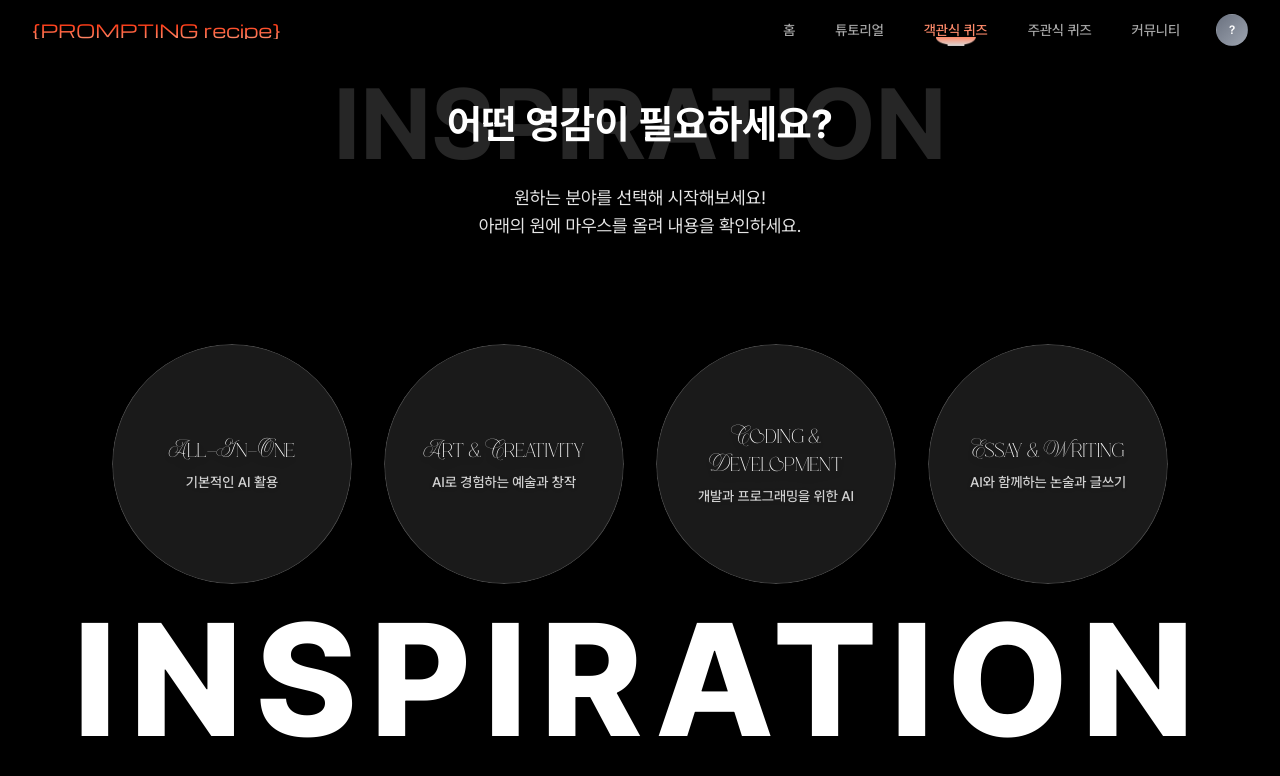
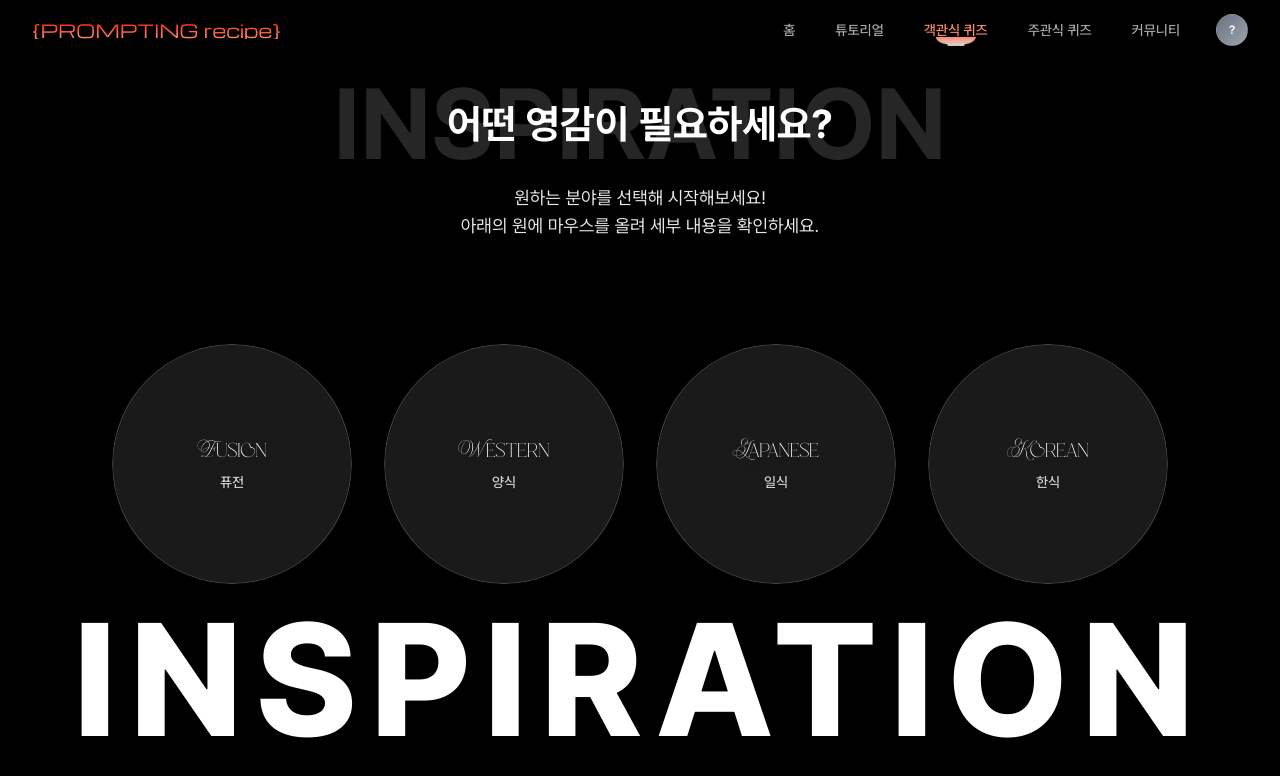
Before and after one commit to Jihohohaha/prompting-recipe, a React (Vite) app: page /select-field in a window 1280 px wide. Shown: the top 776 px of the page. Built offline with nearby package versions, Linux system fonts and the light colour scheme.

Commit message:
matrix rain

```diff
--- a/src/components/layout/Navigation.jsx
+++ b/src/components/layout/Navigation.jsx
@@ -56,9 +56,9 @@ const Navigation = () => {
   return (
     <nav className="fixed top-0 left-0 right-0 z-50 flex justify-between items-center px-8 py-3 bg-transparent">
       {/* 좌측 로고/브랜드명 */}
-      <div className="flex items-center">
+      <Link to="/" className="flex items-center group" aria-label="홈으로 이동">
         <h1
-          className="text-2xl font-bold"
+          className="text-2xl font-bold transition-transform group-hover:scale-105 cursor-pointer"
           style={{
             fontFamily: 'Michroma, monospace',
             fontWeight: 400,
@@ -72,7 +72,7 @@ const Navigation = () => {
         >
           {"{PROMPTING recipe}"}
         </h1>
-      </div>
+      </Link>
 
       {/* 우측 그룹 - 네비게이션 메뉴와 프로필 버튼 */}
       <div className="flex items-center">
--- a/src/pages/ChatGPTTutorial.jsx
+++ b/src/pages/ChatGPTTutorial.jsx
@@ -10,11 +10,13 @@ import CustomPointer from '../components/common/CustomPointer'
 import barcode from '../assets/images/barcode.png'
 import backgroundImg from  '../assets/images/chatgpt-tutorial-bg.png'
 import basketImg from '../assets/images/basket.png'
-import  flourImg from '../assets/images/flour.png'
+import flourImg from '../assets/images/flour.png'
 import flourImg_bg from '../assets/images/flour_bg.png'
 import tomatoImg from '../assets/images/tomato-halftone.png'
+import tomatoImg_bg from '../assets/images/tomato_bg.png'
 import cheeseImg from '../assets/images/cheese-slice.png'
 import pepperoniImg from '../assets/images/pepperoni.png'
+import pepperoniImg_bg from '../assets/images/pepperoni_bg.png'
 import oliveImg from '../assets/images/olive.png'
 import basilImg from '../assets/images/basil.png'
 // 이미지 imports - public 폴더 경로로 수정
@@ -90,7 +92,7 @@ const ChatGPTTutorial = () => {
       id: 2,
       name: '토마토',
       image: tomatoImg,
-      bgimage: flourImg_bg,
+      bgimage: tomatoImg_bg,
       technique: '역할 지정 기법',
       description: '두번째 방법론에 대해 알려드리겠습니다.',
       color: '#DD7B25',
@@ -110,7 +112,7 @@ const ChatGPTTutorial = () => {
       id: 4,
       name: '페퍼로니',
       image: pepperoniImg,
-      bgimage: flourImg_bg,
+      bgimage: pepperoniImg_bg,
       technique: '마크다운 템플릿 2',
       description: '네번째 방법론에 대해 알려드리겠습니다.',
       color: '#BD4728',
--- a/src/pages/Community/Information.jsx
+++ b/src/pages/Community/Information.jsx
@@ -5,7 +5,7 @@ const Information = () => {
         <h1 className="text-3xl font-bold text-center mb-8">정보 공유</h1>
         <div className="bg-white p-6 rounded-lg shadow">
           <p className="text-gray-600">
-            커뮤니티 정보 공유 페이지입니다.
+            주관식 퀴즈 페이지
           </p>
         </div>
       </div>
--- a/src/pages/SelectField.jsx
+++ b/src/pages/SelectField.jsx
@@ -37,43 +37,44 @@ const SelectField = () => {
     {
       id: 1,
       title: 'ALL-IN-ONE',
-      subtitle: '올인원',
+      subtitle: '기본적인 AI 활용',
       path: '/select-ai/study',
       background: '/images/bg-comprehensive.png',
-      description: '예술, 공학, 글쓰기뿐 아니라 상담이나 일상 속 궁금증까지, 주제에 제한 없이 자유롭게 배우고 묻고 나눌 수 있는 공간입니다.\n모든 분야를 연결해 새로운 시각과 배움을 넓혀갈 수 있습니다.',
-      cardtitle: 'All-In-One',
-      cardsubtitle: '기본적인 AI 활용'
+      description: '퓨전 음식과 같이 다양한 기능이 종합된 AI를 활용하는 방법을 배우고 이를 활용해보세요!\n예술, 공학, 글쓰기뿐 아니라 상담이나 일상 속 궁금증까지, 주제에 제한 없이 자유롭게 배우고 묻고 나눌 수 있는 공간입니다.\n모든 분야를 연결해 새로운 시각과 배움을 넓혀갈 수 있습니다.',
+      cardtitle: 'Fusion',
+      cardsubtitle: '퓨전'
     },
     {
       id: 2,
       title: 'ART & CREATIVITY',
-      subtitle: '예술 & 창작',
+      subtitle: 'AI로 경험하는 예술과 창작',
       path: '/select-ai/art',
       background: '/images/bg-art.png',
-      description: "상상만 하던 장면이 눈앞에 그려지고, 떠오른 아이디어가 곧바로 디자인이 됩니다. 새로운 도구는 단순히 편리함을 넘어,\n창작의 즐거움을 더 크게 열어줍니다. 지금 여기서, 당신만의 방식으로 예술과 디자인을 펼쳐보세요.",
-      cardtitle: 'Art & Creativity',
-      cardsubtitle: 'AI로 경험하는 예술과 창작'
+      description: "화려하고 창의적인 양식의 세계에 오신 것을 환영합니다.\n상상만 하던 장면이 눈앞에 그려지고, 떠오른 아이디어가 곧바로 디자인이 됩니다. 새로운 도구는 단순히 편리함을 넘어,\n창작의 즐거움을 더 크게 열어줍니다. 지금 여기서, 당신만의 방식으로 예술과 디자인을 펼쳐보세요.",
+      cardtitle: 'Western',
+      cardsubtitle: '양식'
     },
     {
       id: 3,
       title: 'CODING & DEVELOPMENT',
-      subtitle: '프로그래밍 & 개발',
+      subtitle: '개발 협업자: AI',
       path: '/select-ai/search',
       background: '/images/bg-coding.png',
-      description: '전공자가 아니어도 괜찮습니다. 코딩은 생각보다 단순하고, 작은 시도만으로도 멋진 결과를 만들 수 있습니다.\n처음 시작하는 사람도 즐겁게 배울 수 있는 길을 열어드립니다.',
-      cardtitle: 'Coding & Development',
-      cardsubtitle: '개발과 프로그래밍을 위한 AI'
+      description: '정량적이고 순차적인 일식을 선택하셨습니다!\n전공자가 아니어도 괜찮습니다. 코딩은 생각보다 단순하고, 작은 시도만으로도 멋진 결과를 만들 수 있습니다.\n처음 시작하는 사람도 즐겁게 배울 수 있는 길을 열어드립니다.',
+      cardtitle: 'Japanese',
+      cardsubtitle: '일식'
     },
     {
       id: 4,
       title: 'ESSAY & WRITING',
-      subtitle: '논술 & 글쓰기',
+      subtitle: 'AI와 같은 탄탄한 논리',
       path: '/select-ai',
       background: '/images/bg-write.png',
-      description: `생각을 단순히 떠올리는 데서 끝내지 않고, 논리와 근거를 통해 글로 풀어내며,
-      나만의 시각을 분명하게 표현합니다. 처음 쓰는 사람도 쉽게 따라오며, 글쓰기의 힘을 차근차근 키워갈 수 있습니다.`,
-      cardtitle: 'Essay & Writing',
-      cardsubtitle: 'AI와 함께하는 논술과 글쓰기'
+      description: `논리적이지만 때로는 감각적이며, 또 감성적인 한식은 어떠신가요?
+                    단순한 맛의 조합이 아닌, 깊은 생각과 근거를 담아내듯,
+                    AI는 사고를 글로 풀어내고 나만의 시각을 표현하는 힘을 길러줍니다.`,
+      cardtitle: 'Korean',
+      cardsubtitle: '한식'
     }
   ]
 
@@ -181,7 +182,7 @@ const SelectField = () => {
               animate={{ opacity: 1 }}
               transition={{ duration: 0.8, delay: 0.5 }}
             >
-              {hoveredCard?.description ?? "원하는 분야를 선택해 시작해보세요!\n아래의 원에 마우스를 올려 내용을 확인하세요."}
+              {hoveredCard?.description ?? "원하는 분야를 선택해 시작해보세요!\n아래의 원에 마우스를 올려 세부 내용을 확인하세요."}
             </motion.p>
           </div>
 
```
Also changed, not shown: src/components/effects/MatrixRainOverlay.jsx (+12 -46 lines), src/pages/MainPage.jsx (+59 -16 lines), src/assets/images/pepperoni_bg.png (added), src/assets/images/tomato_bg.png (added).
